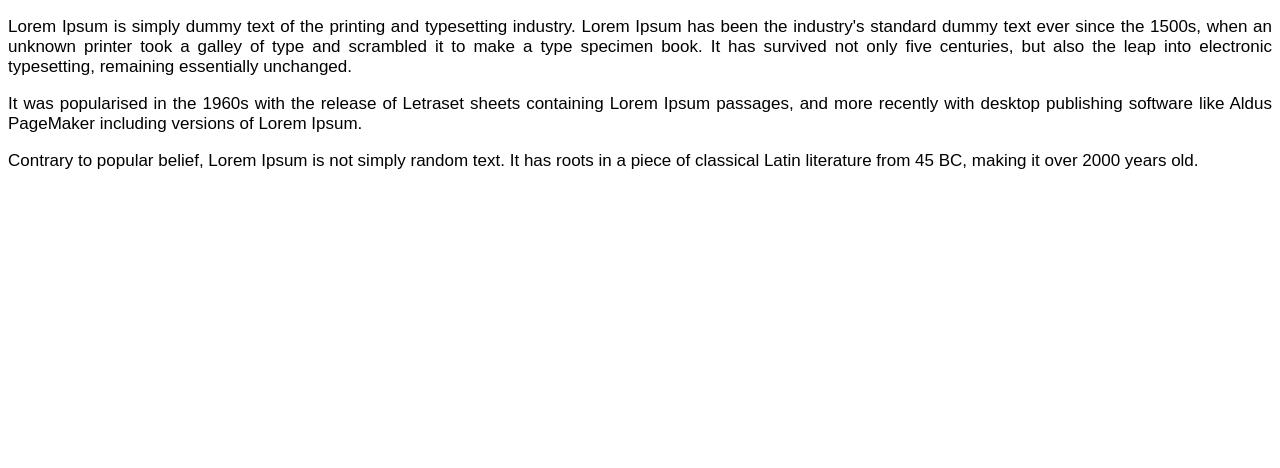
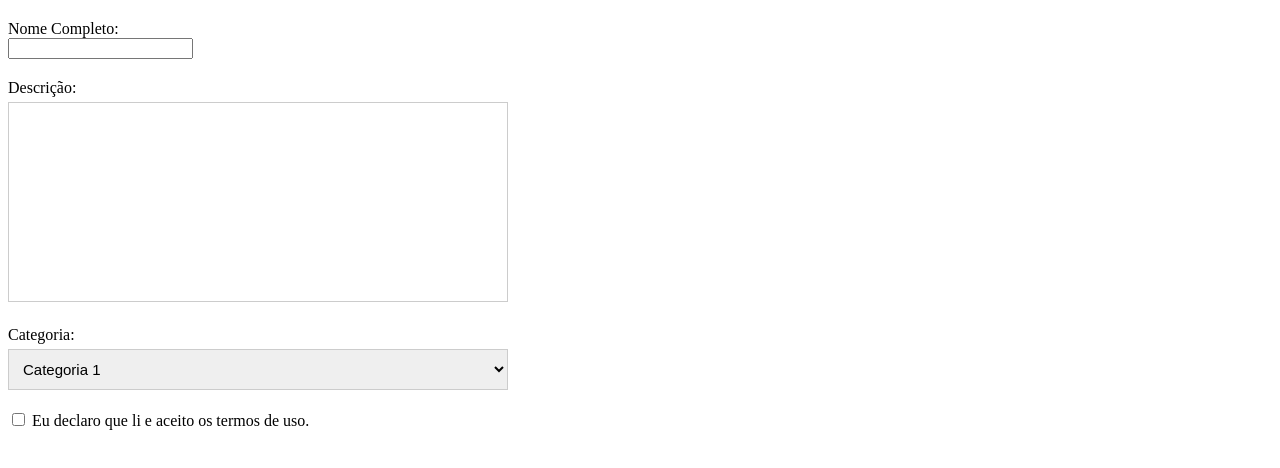
Before and after one commit to brunomcardoso151986/BMC-Desenvolvedor-de-Sistemas, a plain HTML site: page index.html in a window 1280 px wide. Drawn offline with Linux system fonts and the light colour scheme.

Commit message:
commit index e estilo2

```diff
--- a/estilo.css
+++ b/estilo.css
@@ -15,3 +15,42 @@
 a:hover {
     text-decoration: underline;
 }
+
+label {
+    display: block;
+    margin-top: 20px;
+}
+
+input [type=text], textarea, select {
+    padding: 10px;
+    width: 500px;
+    font-size: 15px;
+    border: 1px solid #CCC;
+    outline: 0;
+    margin-top: 5px;
+}
+
+textarea {
+    height: 200px;
+    resize: none;
+}
+
+.termoslink {
+    color: #000;
+    text-decoration: none;
+}
+
+.termoslink:hover {
+    text-decoration: underline;
+}
+
+button {
+    padding: 10px;
+    font-size: 15px;
+    border: 1px solid #CCC;
+    background-color: #EEE;
+}
+
+button:hover {
+    background-color: #DDD;
+}
--- a/index.html
+++ b/index.html
@@ -7,10 +7,29 @@
     <title>BMC - Desenvolvedor de Sistemas</title>
 </head>
 <body>
-    <p>Lorem Ipsum is simply dummy text of the printing and typesetting industry. Lorem Ipsum has been the industry's standard dummy text ever since the 1500s, when an unknown printer took a galley of type and scrambled it to make a type specimen book. It has survived not only five centuries, but also the leap into electronic typesetting, remaining essentially unchanged.</p>
-
-    <p>It was popularised in the 1960s with the release of Letraset sheets containing Lorem Ipsum passages, and more recently with desktop publishing software like Aldus PageMaker including versions of Lorem Ipsum.</p>
-
-    <p>Contrary to popular belief, Lorem Ipsum is not simply random text. It has roots in a piece of classical Latin literature from 45 BC, making it over 2000 years old.</p>
+    <form action="index.html" method="GET">
+        <label>
+            Nome Completo:<br/>
+            <input type="text" name="nome" />
+        </label>
+        <label>
+            Descrição:<br/>
+            <textarea name="descricao"></textarea>
+        </label>
+        <label>
+            Categoria:<br/>
+            <select name="categoria">
+                <option value="1">Categoria 1</option>
+                <option value="2">Categoria 2</option>
+                <option value="3">Categoria 3</option>
+                <option value="4">Categoria 4</option>
+                <option value="5">Categoria 5</option>
+            </select>
+        </label>
+        <label>
+            <input type="checkbox" />
+            Eu declaro que li e aceito os termos de uso.
+        </label>
+    </form>
 </body>
 </html>
```
